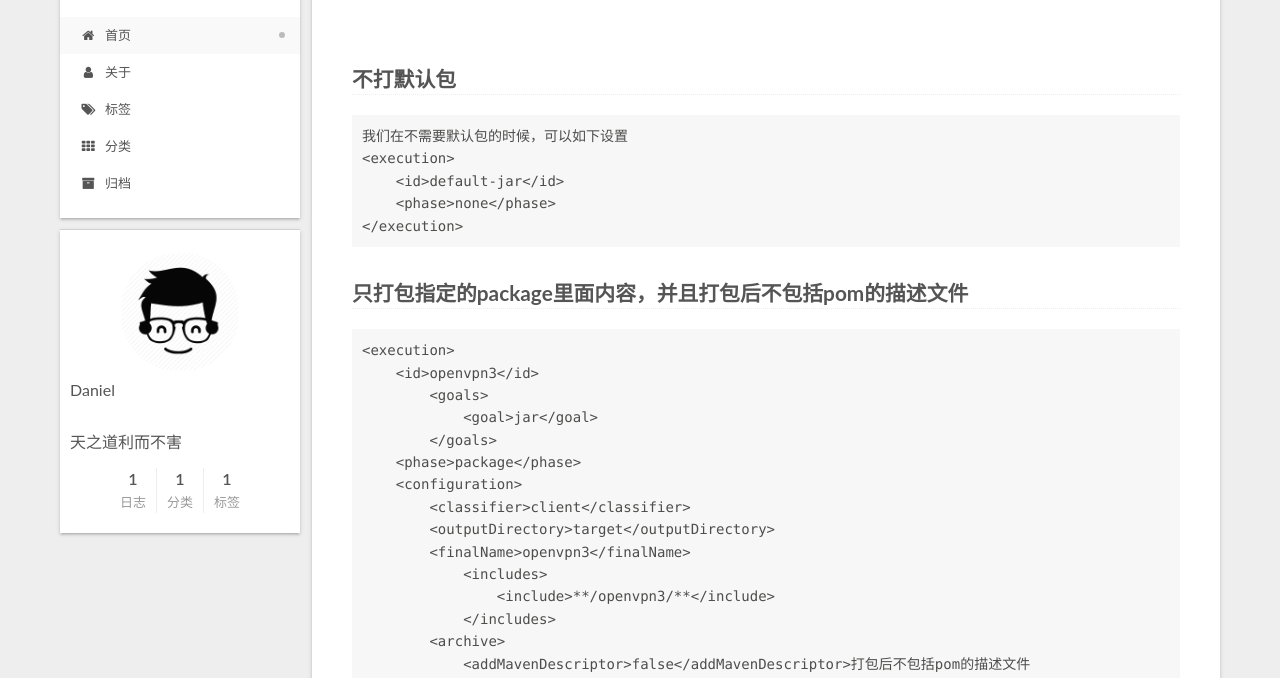
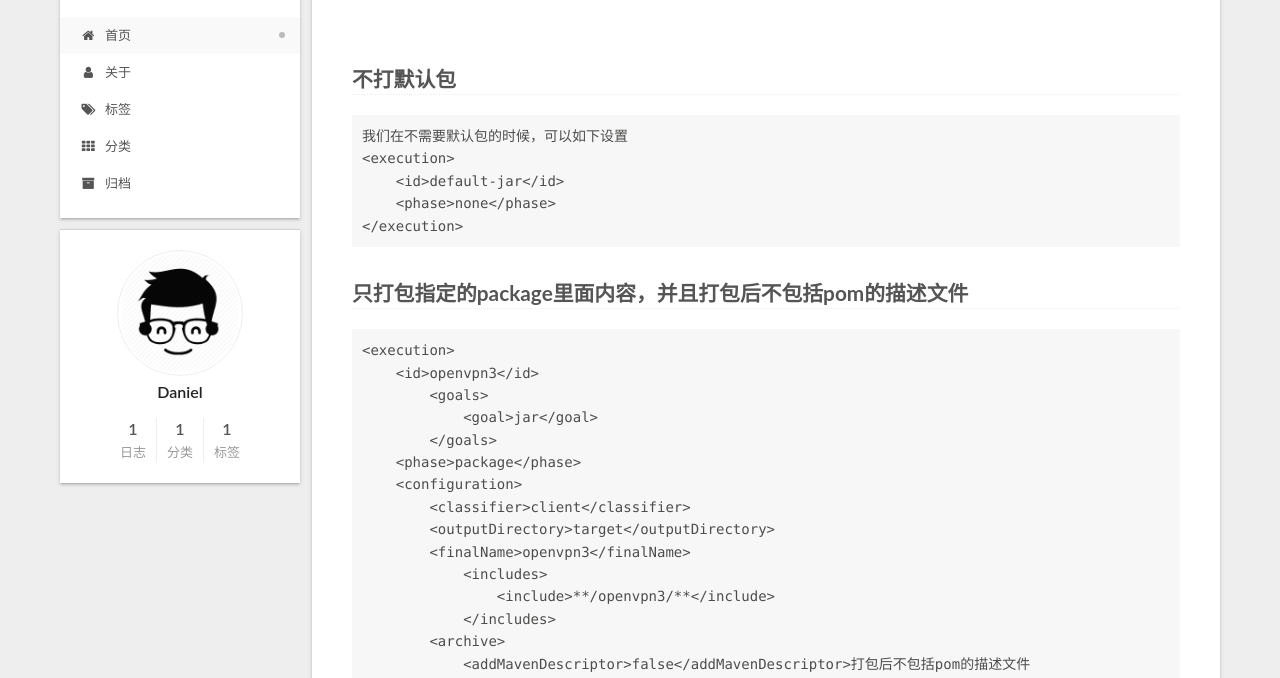
Before and after one commit to danieltong/danieltong.github.io, a plain HTML site: page index.html in a window 1280 px wide. Shown: the part 118-796 px from the top of the page. Drawn offline with Linux system fonts and the light colour scheme; a script that the page names is missing.

Commit message:
Site updated: 2019-04-02 19:31:21

```diff
--- a/css/main.css
+++ b/css/main.css
@@ -1756,15 +1756,28 @@ pre .javascript .function {
   padding: 2px;
   max-width: 120px;
   height: auto;
-  border: site-author-image-border-color;
+  border: 1px solid #eee;
   border-radius: 50%;
   webkit-transition: 1.4s all;
   moz-transition: 1.4s all;
   ms-transition: 1.4s all;
   transition: 1.4s all;
+/* end */
+}
+.site-author-name {
+  margin: 0;
+  text-align: center;
+  color: #222;
+  font-weight: 600;
+}
+.site-description {
+  margin-top: 0;
+  text-align: center;
+  font-size: 13px;
+  color: #999;
 }
 .site-author-image:hover {
-  background-color: #fff;
+  background-color: #55dae1;
   webkit-transform: rotate(360deg) scale(1.1);
   moz-transform: rotate(360deg) scale(1.1);
   ms-transform: rotate(360deg) scale(1.1);
@@ -1842,7 +1855,7 @@ pre .javascript .function {
   width: 4px;
   height: 4px;
   border-radius: 50%;
-  background: #db34ff;
+  background: #ffee93;
 }
 .links-of-blogroll {
   margin-top: 10px;
--- a/index.html
+++ b/index.html
@@ -96,16 +96,13 @@
 
 
 
-  <meta name="description" content="天之道利而不害">
-<meta property="og:type" content="website">
+  <meta property="og:type" content="website">
 <meta property="og:title" content="Freesolo">
 <meta property="og:url" content="http://yoursite.com/index.html">
 <meta property="og:site_name" content="Freesolo">
-<meta property="og:description" content="天之道利而不害">
 <meta property="og:locale" content="zh-CN">
 <meta name="twitter:card" content="summary">
 <meta name="twitter:title" content="Freesolo">
-<meta name="twitter:description" content="天之道利而不害">
 
 
 
@@ -347,7 +344,7 @@
 
     <span hidden itemprop="author" itemscope itemtype="http://schema.org/Person">
       <meta itemprop="name" content="Daniel">
-      <meta itemprop="description" content="天之道利而不害">
+      <meta itemprop="description" content>
       <meta itemprop="image" content="/images/face.png">
     </span>
 
@@ -561,7 +558,7 @@
               <img class="site-author-image" itemprop="image" src="/images/face.png" alt="Daniel">
 
               <p class="site-author-name" itemprop="name">Daniel</p>
-              <div class="site-description motion-element" itemprop="description">天之道利而不害</div>
+              <div class="site-description motion-element" itemprop="description"></div>
           </div>
 
 
```
Also changed, not shown: 2019/04/02/maven-jar-plugin一些用法/index.html (+2 -2 lines), about/index.html (+2 -5 lines), archives/2019/04/index.html (+2 -5 lines), archives/2019/index.html (+2 -5 lines), archives/index.html (+2 -5 lines), categories/index.html (+2 -5 lines), categories/构建工具/index.html (+2 -5 lines), tags/index.html (+2 -5 lines), tags/maven/index.html (+2 -5 lines).
